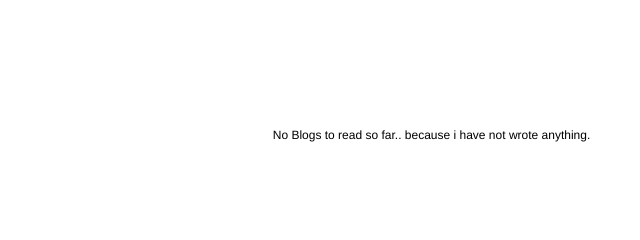
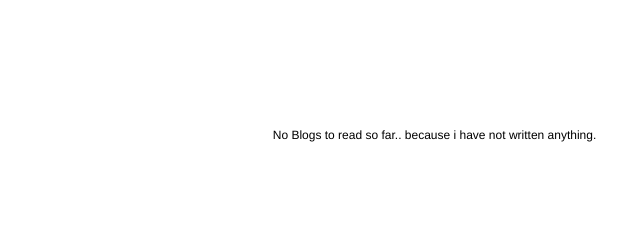
Before and after one commit to aritraghose/aritraghose.github.io, a plain HTML site: page blogs.html in a window 1280 px wide. Shown: the top 240 px of the page, 0-640 px from the left. Drawn offline with Linux system fonts and the light colour scheme.

Commit message:
Updated blogs.html

```diff
--- a/blogs.html
+++ b/blogs.html
@@ -27,7 +27,7 @@
         <br/>
         <br/>
         <br/>
-        <p> No Blogs to read so far.. because i have not wrote anything. </p>
+        <p> No Blogs to read so far.. because i have not written anything. </p>
     </div>
 
 </body>
```
